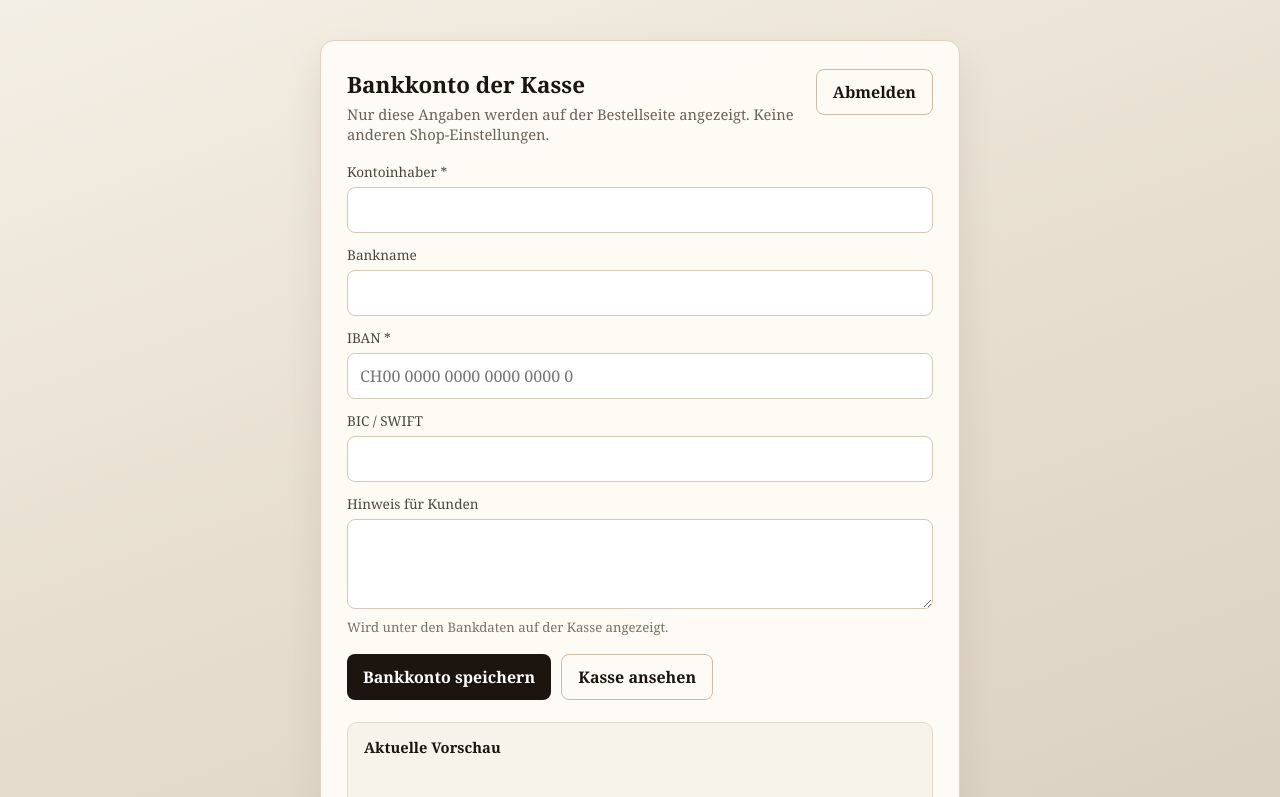
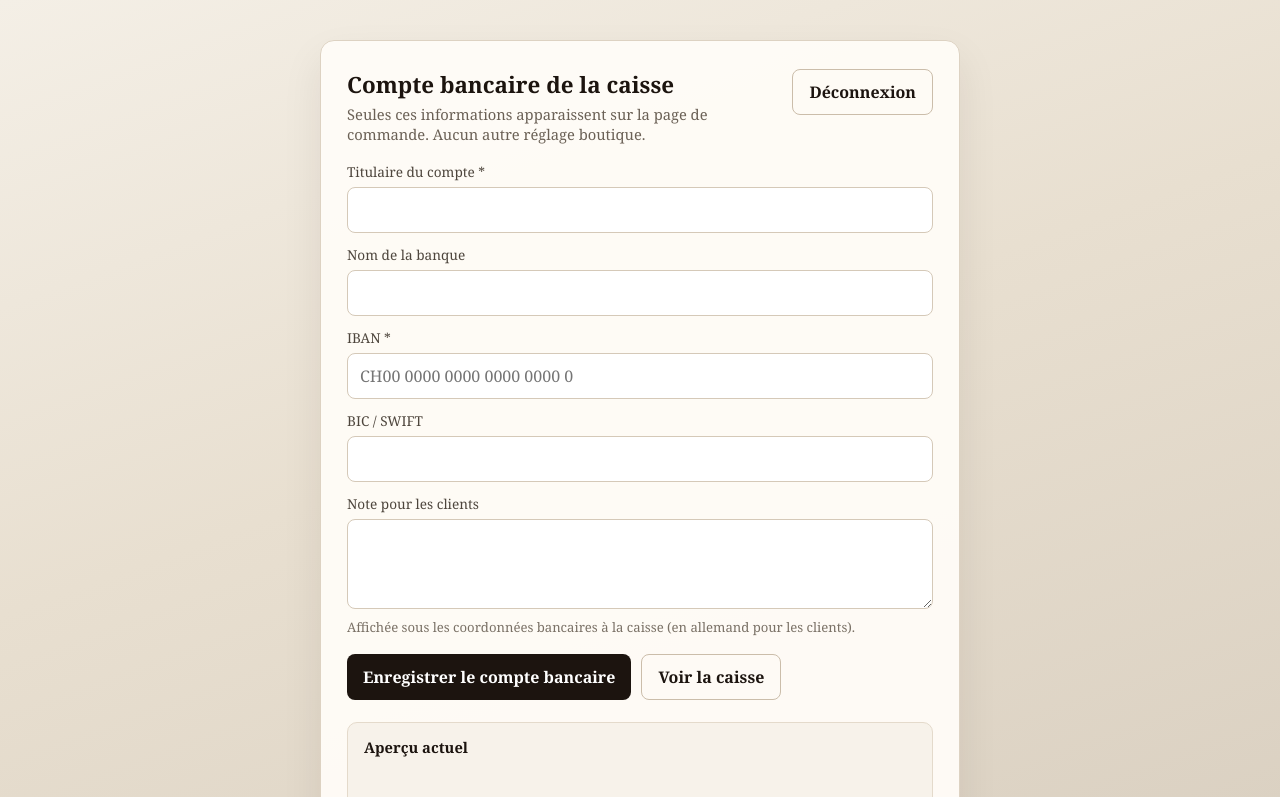
Before and after one commit to mrtony2312/heribrennholzgmbh, a Laravel app: template resources/views/admin/bank-edit.blade.php in a window 1280 px wide. Shown: the top 797 px of the page. Run offline with Laravel 12, Linux system fonts and the light colour scheme; the template is opened without the code that fills it, so the values that code supplies are empty; data comes from the database, SQL or seed files in the repository; parts of the project's set-up code (start-up, migrations or seed data) failed here and were passed over; some libraries are stand-ins or nearby versions.

Commit message:
Localize admin bank UI in French and Germanize checkout proof upload.
Replace the browser-native French file picker with a German custom control and keep customer-facing checkout copy in German.

Co-authored-by: Cursor <cursoragent@cursor.com>

```diff
--- a/app/Http/Controllers/Admin/AuthController.php
+++ b/app/Http/Controllers/Admin/AuthController.php
@@ -29,7 +29,7 @@ class AuthController extends Controller
         if (! Auth::attempt($credentials, $request->boolean('remember'))) {
             return back()
                 ->withInput($request->only('email'))
-                ->withErrors(['email' => 'Ungültige Anmeldedaten.']);
+                ->withErrors(['email' => 'Identifiants incorrects.']);
         }
 
         $request->session()->regenerate();
@@ -43,6 +43,6 @@ class AuthController extends Controller
         $request->session()->invalidate();
         $request->session()->regenerateToken();
 
-        return redirect()->route('admin.login')->with('status', 'Abgemeldet.');
+        return redirect()->route('admin.login')->with('status', 'Déconnecté.');
     }
 }
--- a/app/Http/Controllers/Admin/BankAccountController.php
+++ b/app/Http/Controllers/Admin/BankAccountController.php
@@ -33,6 +33,6 @@ class BankAccountController extends Controller
         SiteSetting::setValue('bank_bic', $data['bic'] ?? '');
         SiteSetting::setValue('bank_note', $data['note'] ?? '');
 
-        return back()->with('status', 'Bankkonto wurde aktualisiert. Die Kasse zeigt ab sofort die neuen Angaben.');
+        return back()->with('status', 'Compte bancaire mis à jour. La caisse affiche immédiatement les nouvelles informations.');
     }
 }
--- a/app/Http/Controllers/CheckoutController.php
+++ b/app/Http/Controllers/CheckoutController.php
@@ -62,6 +62,11 @@ class CheckoutController extends Controller
             'notes' => ['nullable', 'string', 'max:2000'],
             'payment_method' => ['required', Rule::in($methods)],
             'payment_proof' => ['required', 'file', 'mimes:jpg,jpeg,png,pdf,webp', 'max:8192'],
+        ], [
+            'payment_proof.required' => 'Bitte laden Sie einen Zahlungsnachweis hoch.',
+            'payment_proof.file' => 'Der Zahlungsnachweis muss eine Datei sein.',
+            'payment_proof.mimes' => 'Erlaubt sind JPG, PNG, WEBP oder PDF.',
+            'payment_proof.max' => 'Der Zahlungsnachweis darf maximal 8 MB groß sein.',
         ]);
 
         $proofPath = $request->file('payment_proof')->store('payment-proofs', 'local');
--- a/app/Http/Middleware/EnsureAdminAuthenticated.php
+++ b/app/Http/Middleware/EnsureAdminAuthenticated.php
@@ -13,7 +13,7 @@ class EnsureAdminAuthenticated
     {
         if (! Auth::check()) {
             return redirect()->route('admin.login')
-                ->with('error', 'Bitte melden Sie sich an.');
+                ->with('error', 'Veuillez vous connecter.');
         }
 
         return $next($request);
--- a/resources/views/admin/bank-edit.blade.php
+++ b/resources/views/admin/bank-edit.blade.php
@@ -1,10 +1,10 @@
 <!DOCTYPE html>
-<html lang="de">
+<html lang="fr">
 <head>
     <meta charset="utf-8">
     <meta name="viewport" content="width=device-width, initial-scale=1">
     <meta name="robots" content="noindex, nofollow">
-    <title>Bankkonto bearbeiten – {{ config('app.name') }}</title>
+    <title>Modifier le compte bancaire – {{ config('app.name') }}</title>
     <style>
         * { box-sizing: border-box; }
         body { margin: 0; min-height: 100vh; font-family: Georgia, "Times New Roman", serif; background: linear-gradient(160deg, #f4efe6 0%, #e8dfd0 45%, #d9cfc0 100%); color: #1c140f; }
@@ -29,12 +29,12 @@
     <div class="wrap">
         <header>
             <div>
-                <h1>Bankkonto der Kasse</h1>
-                <p class="sub">Nur diese Angaben werden auf der Bestellseite angezeigt. Keine anderen Shop-Einstellungen.</p>
+                <h1>Compte bancaire de la caisse</h1>
+                <p class="sub">Seules ces informations apparaissent sur la page de commande. Aucun autre réglage boutique.</p>
             </div>
             <form method="POST" action="{{ route('admin.logout') }}">
                 @csrf
-                <button type="submit" class="btn-ghost">Abmelden</button>
+                <button type="submit" class="btn-ghost">Déconnexion</button>
             </form>
         </header>
 
@@ -46,11 +46,11 @@
             @csrf
             @method('PUT')
 
-            <label for="account_holder">Kontoinhaber *</label>
+            <label for="account_holder">Titulaire du compte *</label>
             <input id="account_holder" name="account_holder" value="{{ old('account_holder', $bank['account_holder']) }}" required>
             @error('account_holder') <div class="errors">{{ $message }}</div> @enderror
 
-            <label for="bank_name">Bankname</label>
+            <label for="bank_name">Nom de la banque</label>
             <input id="bank_name" name="bank_name" value="{{ old('bank_name', $bank['bank_name']) }}">
             @error('bank_name') <div class="errors">{{ $message }}</div> @enderror
 
@@ -62,19 +62,19 @@
             <input id="bic" name="bic" value="{{ old('bic', $bank['bic']) }}">
             @error('bic') <div class="errors">{{ $message }}</div> @enderror
 
-            <label for="note">Hinweis für Kunden</label>
+            <label for="note">Note pour les clients</label>
             <textarea id="note" name="note">{{ old('note', $bank['note']) }}</textarea>
-            <div class="hint">Wird unter den Bankdaten auf der Kasse angezeigt.</div>
+            <div class="hint">Affichée sous les coordonnées bancaires à la caisse (en allemand pour les clients).</div>
             @error('note') <div class="errors">{{ $message }}</div> @enderror
 
             <div class="actions">
-                <button type="submit">Bankkonto speichern</button>
-                <a class="btn btn-ghost" href="{{ route('checkout.index') }}" target="_blank" rel="noopener">Kasse ansehen</a>
+                <button type="submit">Enregistrer le compte bancaire</button>
+                <a class="btn btn-ghost" href="{{ route('checkout.index') }}" target="_blank" rel="noopener">Voir la caisse</a>
             </div>
         </form>
 
         <div class="preview">
-            <strong>Aktuelle Vorschau</strong><br>
+            <strong>Aperçu actuel</strong><br>
             {{ $bank['account_holder'] ?: '—' }}<br>
             @if ($bank['bank_name']){{ $bank['bank_name'] }}<br>@endif
             IBAN: {{ format_iban($bank['iban']) ?: '—' }}
```
Also changed, not shown: resources/views/admin/login.blade.php (+8 -8 lines), resources/views/checkout/index.blade.php (+32 -1 lines), tests/Feature/AdminBankAccountTest.php (+1 -1 lines), tests/Feature/CheckoutBankTransferTest.php (+2 -0 lines).
